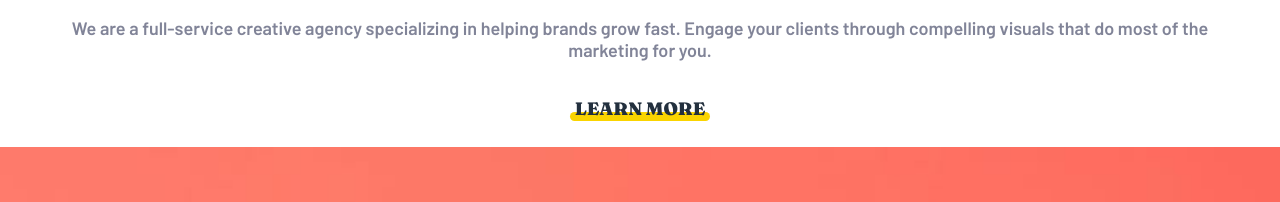
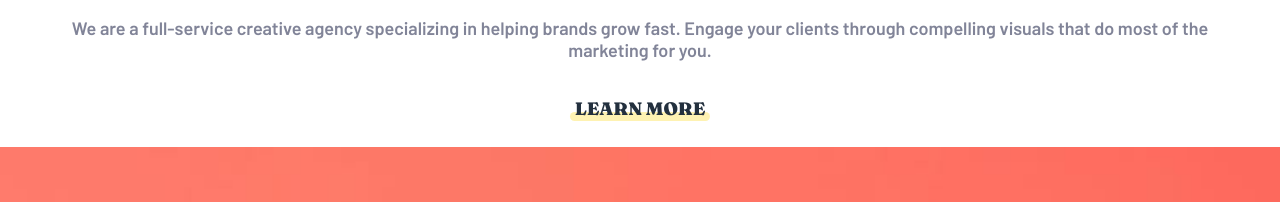
Before and after one commit to mahiv87/sunnyside-agency, a React (Vite) app: page / in a window 1280 px wide. Shown: the part 1857-2059 px from the top of the page. Built offline with nearby package versions, Linux system fonts and the light colour scheme.

Commit message:
underline debugged!

```diff
--- a/src/components/CardComponents/PrimaryCard/PrimaryCard.jsx
+++ b/src/components/CardComponents/PrimaryCard/PrimaryCard.jsx
@@ -9,7 +9,10 @@ function Card({ image, altTag, title, text, link, underlineColor }) {
 			<p className={styles.title}>{title}</p>
 			<p className={styles.text}>{text}</p>
 			<p className={styles.link}>{link}</p>
-			<div className={styles.underline}></div>
+			<div
+				className={styles.underline}
+				style={{ backgroundColor: underlineColor }}
+			></div>
 		</div>
 	);
 }
--- a/src/components/CardComponents/PrimaryCard/PrimaryCard.module.css
+++ b/src/components/CardComponents/PrimaryCard/PrimaryCard.module.css
@@ -40,8 +40,9 @@
 	top: -26px;
 	width: 140px;
 	height: 9px;
-	background-color: hsl(51, 100%, 49%);
+	/* background-color: hsl(51, 100%, 49%); */
 	border-radius: 4.5px;
+	opacity: 0.3;
 	z-index: -1;
 }
 
```
